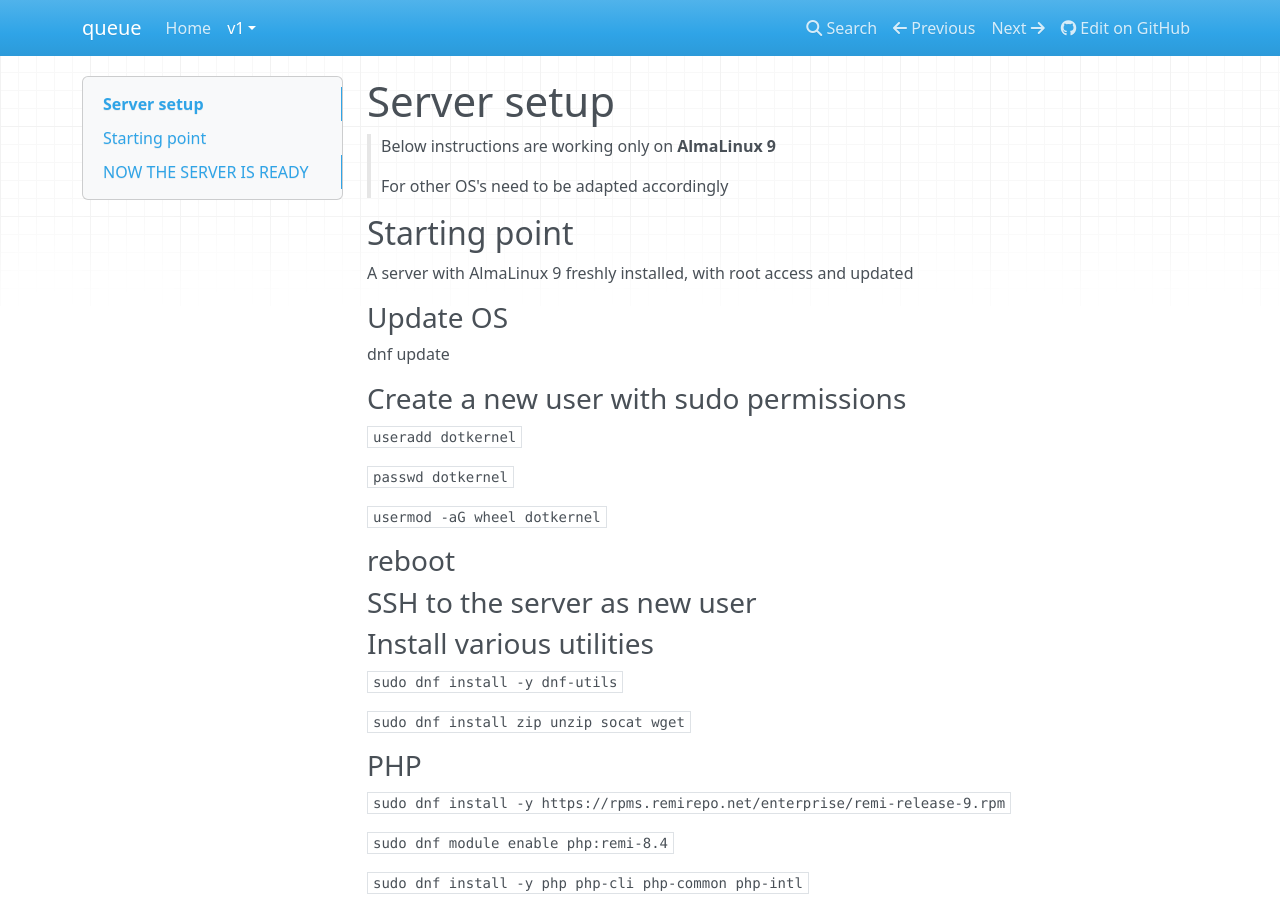
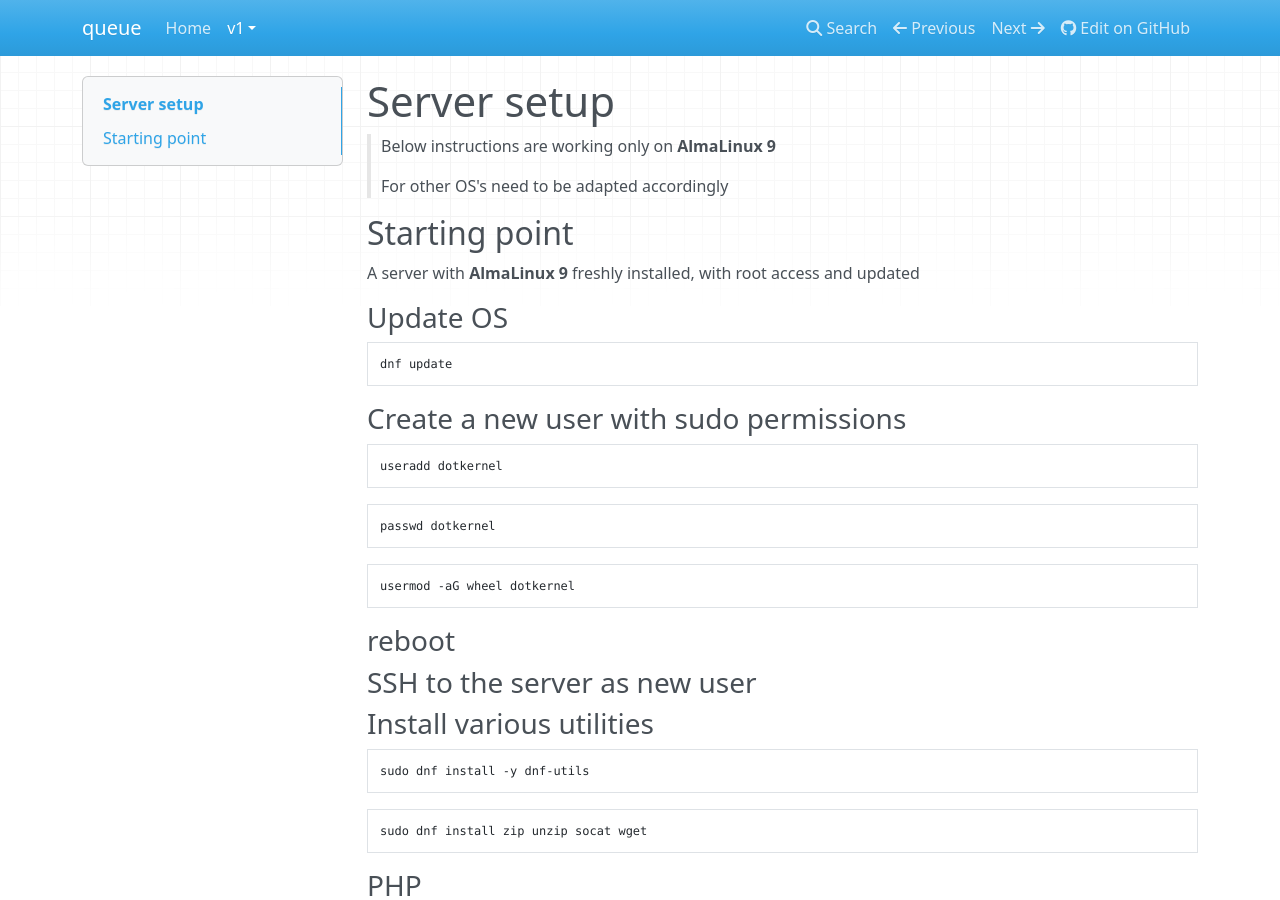
Before and after one commit to dotkernel/queue-documentation, an MkDocs documentation site: the page built from docs/book/v1/server-setup.md, in a window 1280 px wide and 900 px high. Built offline with MkDocs 1.6.1, drawn with Linux system fonts in a browser that asks for light colours; nearby versions of some CDN libraries; some of the changed text lies outside the part shown.

Commit message:
shell commands added

````diff
--- a/docs/book/v1/server-setup.md
+++ b/docs/book/v1/server-setup.md
@@ -6,19 +6,27 @@
 
 ## Starting point
 
-A server with AlmaLinux 9 freshly installed, with root access and updated
+A server with **AlmaLinux 9** freshly installed, with root access and updated
 
 ### Update OS
 
+```shell
 dnf update
+```
 
 ### Create a new user with sudo permissions
 
-`useradd dotkernel`
+```shell
+useradd dotkernel
+```
 
-`passwd dotkernel`
+```shell
+passwd dotkernel
+```
 
-`usermod -aG wheel dotkernel`
+```shell
+usermod -aG wheel dotkernel
+```
 
 ### reboot
 
@@ -26,79 +34,129 @@ dnf update
 
 ### Install various utilities
 
-`sudo dnf install -y dnf-utils`
+```shell
+sudo dnf install -y dnf-utils
+```
 
-`sudo dnf install zip unzip socat wget`
+```shell
+sudo dnf install zip unzip socat wget
+```
 
 ### PHP
 
-`sudo dnf install -y https://rpms.remirepo.net/enterprise/remi-release-9.rpm`
+```shell
+sudo dnf install -y https://rpms.remirepo.net/enterprise/remi-release-9.rpm
+```
 
-`sudo dnf module enable php:remi-8.4`
+```shell
+sudo dnf module enable php:remi-8.4
+```
 
-`sudo dnf install -y php php-cli php-common php-intl`
+```shell
+sudo dnf install -y php php-cli php-common php-intl
+```
 
 ### Start PHP-FPM
 
-`sudo systemctl start php-fpm`
+```shell
+sudo systemctl start php-fpm
+```
 
-`sudo systemctl enable php-fpm`
+```shell
+sudo systemctl enable php-fpm
+```
 
 ### Install and verify swoole
 
-`sudo dnf install php-pecl-swoole6`
+```shell
+sudo dnf install php-pecl-swoole6
+```
 
-`php -i | grep swoole`
+```shell
+php -i | grep swoole
+```
 
 ### Valkey
 
-`sudo dnf install valkey`
+```shell
+sudo dnf install valkey
+```
 
-`sudo systemctl enable valkey`
+```shell
+sudo systemctl enable valkey
+```
 
-`sudo systemctl start valkey`
+```shell
+sudo systemctl start valkey
+```
 
-`sudo valkey-cli ping`
+```shell
+sudo valkey-cli ping
+```
 
 ### Valkey PHP module
 
-`sudo dnf install php-pecl-redis`
+```shell
+sudo dnf install php-pecl-redis
+```
 
-`php -i | grep redis`
+```shell
+php -i | grep redis
+```
 
 ### GIT
 
-`sudo dnf install git`
+```shell
+sudo dnf install git
+```
 
 ### Composer
 
-`wget https://getcomposer.org/installer -O composer-installer.php`
+```shell
+wget https://getcomposer.org/installer -O composer-installer.php
+```
 
-`sudo chmod 777 /usr/local/bin`
+```shell
+sudo chmod 777 /usr/local/bin
+```
 
-`php composer-installer.php --filename=composer --install-dir=/usr/local/bin`
+```shell
+php composer-installer.php --filename=composer --install-dir=/usr/local/bin
+```
 
 ### Firewall setup
 
 In order to add a minimum level of security, a firewall needs to be installed and allows
-connections from outside only to certain ports, from certain IP's.
+connections from outside only to certain ports, from certain IP.
 
 > Firewall setup is not mandatory
 
-`sudo dnf install firewalld`
+```shell
+sudo dnf install firewalld
+```
 
-`sudo systemctl enable firewalld`
+```shell
+sudo systemctl enable firewalld
+```
 
 > Before starting the firewall, be sure you will not be locked outside
 
-`sudo firewall-offline-cmd --zone=public --add-port=22/tcp --permanent`
+```shell
+sudo firewall-offline-cmd --zone=public --add-port=22/tcp --permanent
+```
 
-`sudo systemctl start firewalld`
+```shell
+sudo systemctl start firewalld
+```
 
 > By default, Swoole runs on port 8556. You can change that in the configuration file.
 
-`sudo firewall-cmd --permanent --add-rich-rule='rule family="ipv4" source address="YOUR_IP_ADDRESS" port port="8556" protocol="tcp" accept'`
+```shell
+sudo firewall-cmd --permanent --add-rich-rule='rule family="ipv4" source address="YOUR_IP_ADDRESS" port port="8556" protocol="tcp" accept'
+```
 
-`sudo firewall-cmd --reload`
+```shell
+sudo firewall-cmd --reload
+```
 
-## NOW THE SERVER IS READY
+### NOW THE SERVER IS READY
````
Also changed, not shown: README.md (+10 -0 lines), docs/book/v1/commands.md (+25 -11 lines), docs/book/v1/installation.md (+27 -9 lines), docs/book/v1/overview.md (+2 -1 lines), docs/book/v1/valkey.md (+39 -13 lines).
